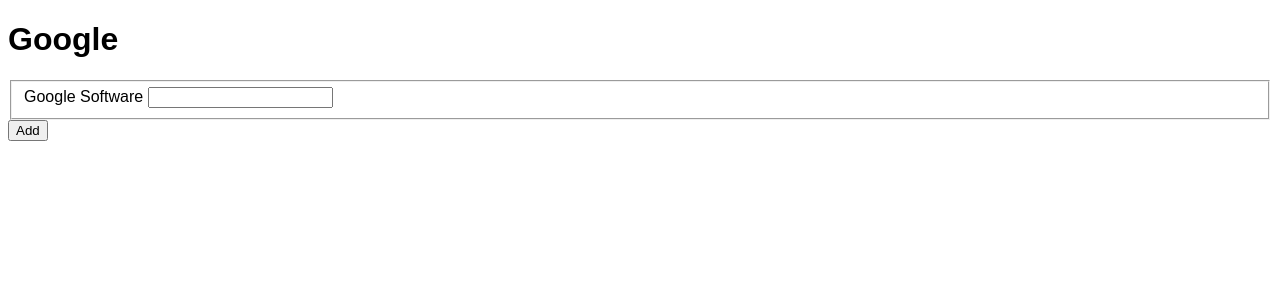
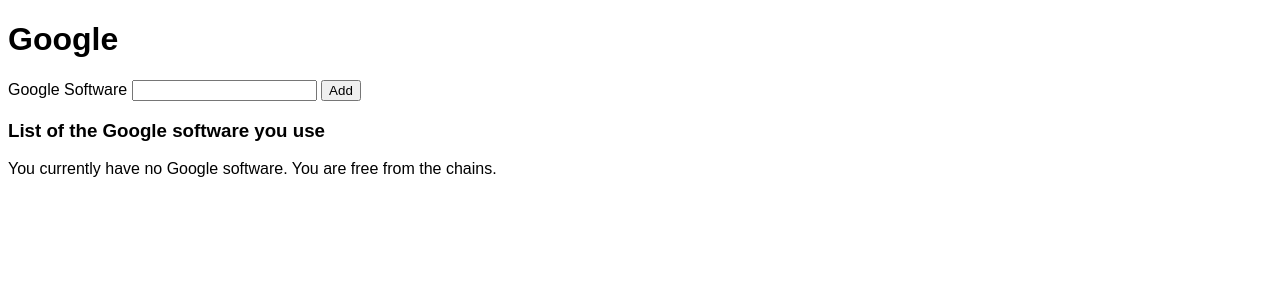
Before and after one commit to starlightromero/degoogle-tracker, a Flask app: page /google/ in a window 1280 px wide. Shown: the part 26-326 px from the top of the page. Run offline with Flask 2, Linux system fonts and the light colour scheme; the visitor is signed in with stand-in values (Sample User, id 1); data comes from the database, SQL or seed files in the repository; data that the repository does not hold is empty.

Commit message:
[update] added form and google list

```diff
--- a/degoogle_app/templates/google.html.j2
+++ b/degoogle_app/templates/google.html.j2
@@ -5,7 +5,6 @@
 
 <form method="POST">
   {{ form.hidden_tag() }}
-  <fieldset>
   {{ form.name.label }}
   {% if form.name.errors %}
     {{ form.name(class="is-invalid") }}
@@ -17,19 +16,24 @@
   {% else %}
     {{ form.name }}
   {% endif %}
-  </fieldset>
-  <div>
   {{ form.submit }}
-  </div>
 </form>
 
-<div class="services">
-  {% for service in current_user.google %}
-    <p><{{ service.name }}</p>
-    <form method="DELETE" action="{{ url_for('google.delete_google_services', id=service.id) }}">
-      <button type="submit">Remove service</button>
+<h3>List of the Google software you use</h3>
+
+{% if current_user.google %}
+  <div class="softwares">
+    {% for software in current_user.google %}
+      <div class="software">
+        <p>{{ software.name }}</p>
+        <form method="DELETE" action="{{ url_for('google.delete_google_software', software_id=software.id) }}">
+          <button type="submit">Delete</button>
         </form>
+      </div>
     {% endfor %}
   </div>
+{% else %}
+  <p>You currently have no Google software. You are free from the chains.</p>
+{% endif %}
 
 {% endblock %}
```
Lines whose indentation alone changed are shown as unchanged.
